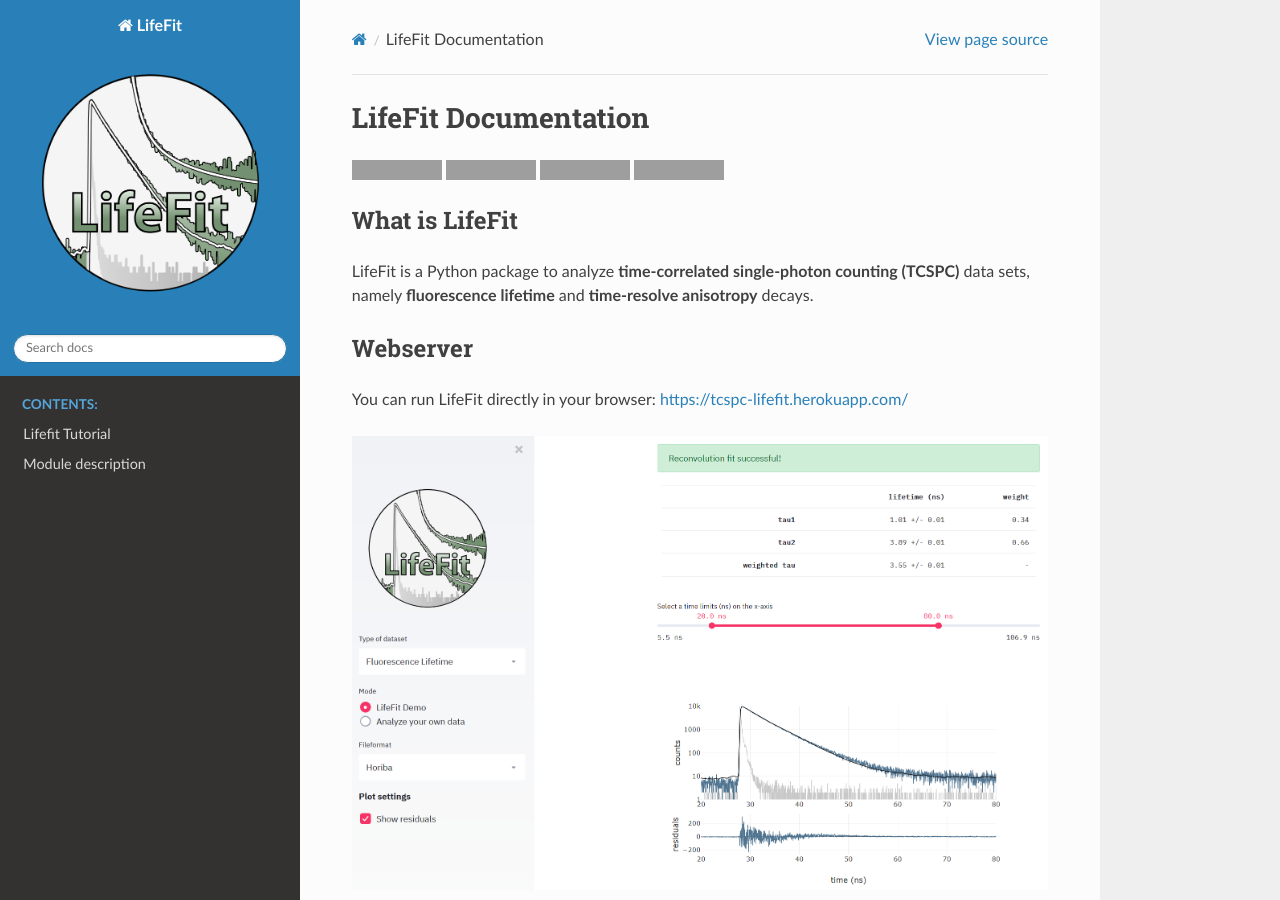
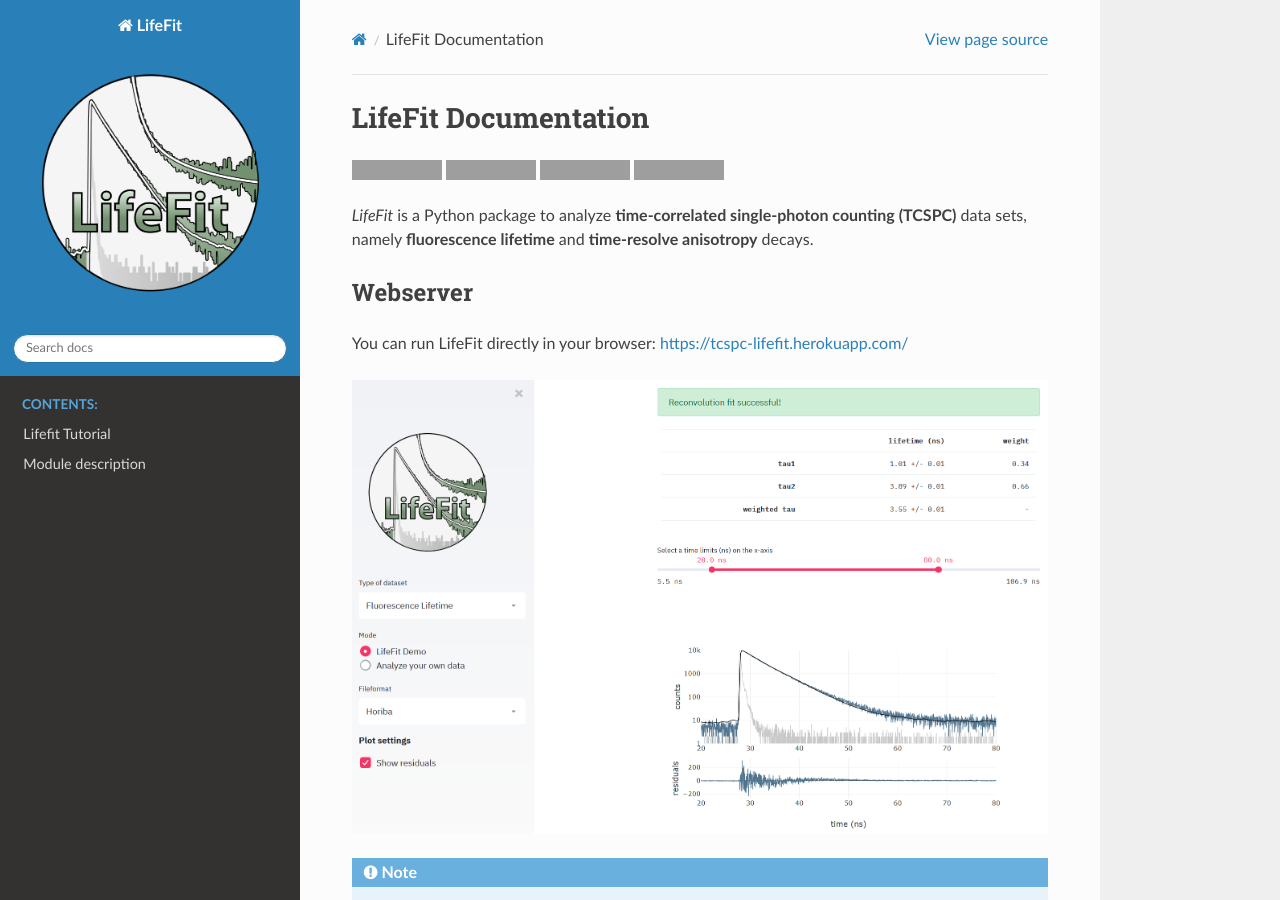
Before and after one commit to RNA-FRETools/Lifefit, a Sphinx documentation site: the page built from docs/source/index.rst, in a window 1280 px wide and 900 px high. Built offline with Sphinx 7.4.7 and the Read the Docs theme 2.0.0, drawn with Linux system fonts in a browser that asks for light colours; grey boxes are pictures that could not be loaded.

Commit message:
Update index.rst

```diff
--- a/docs/source/index.rst
+++ b/docs/source/index.rst
@@ -18,10 +18,8 @@
 .. image:: https://anaconda.org/fdsteffen/lifefit/badges/installer/conda.svg
   :target: https://anaconda.org/fdsteffen/lifefit
 
-What is LifeFit
----------------
 
-LifeFit is a Python package to analyze **time-correlated single-photon counting (TCSPC)** data sets, namely **fluorescence lifetime** and **time-resolve anisotropy** decays.
+*LifeFit* is a Python package to analyze **time-correlated single-photon counting (TCSPC)** data sets, namely **fluorescence lifetime** and **time-resolve anisotropy** decays.
 
 Webserver
 ---------
```
